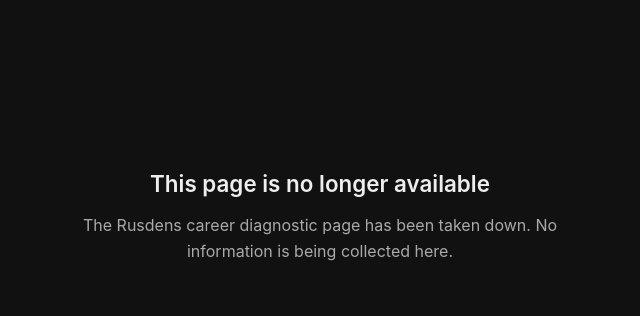
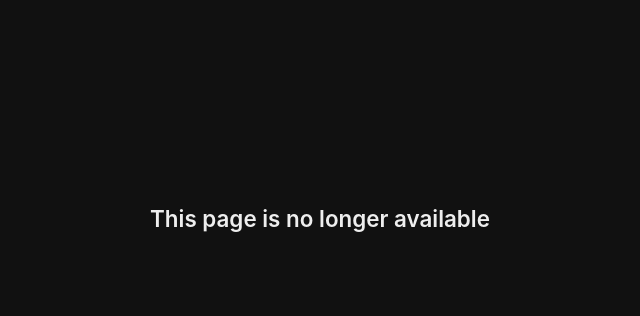
Before and after one commit to nigelburke/rusdens-landing, a plain HTML site: page index.html in a window 1280 px wide. Shown: the part 182-498 px from the top of the page, without its empty margins (320-960 px from the left). Drawn offline with Linux system fonts and the light colour scheme.

Commit message:
Remove supporting paragraph; page now shows notice only

```diff
--- a/index.html
+++ b/index.html
@@ -14,7 +14,6 @@
 <body>
   <div class="wrap">
     <h1>This page is no longer available</h1>
-    <p>The Rusdens career diagnostic page has been taken down. No information is being collected here.</p>
   </div>
 </body>
 </html>
```
